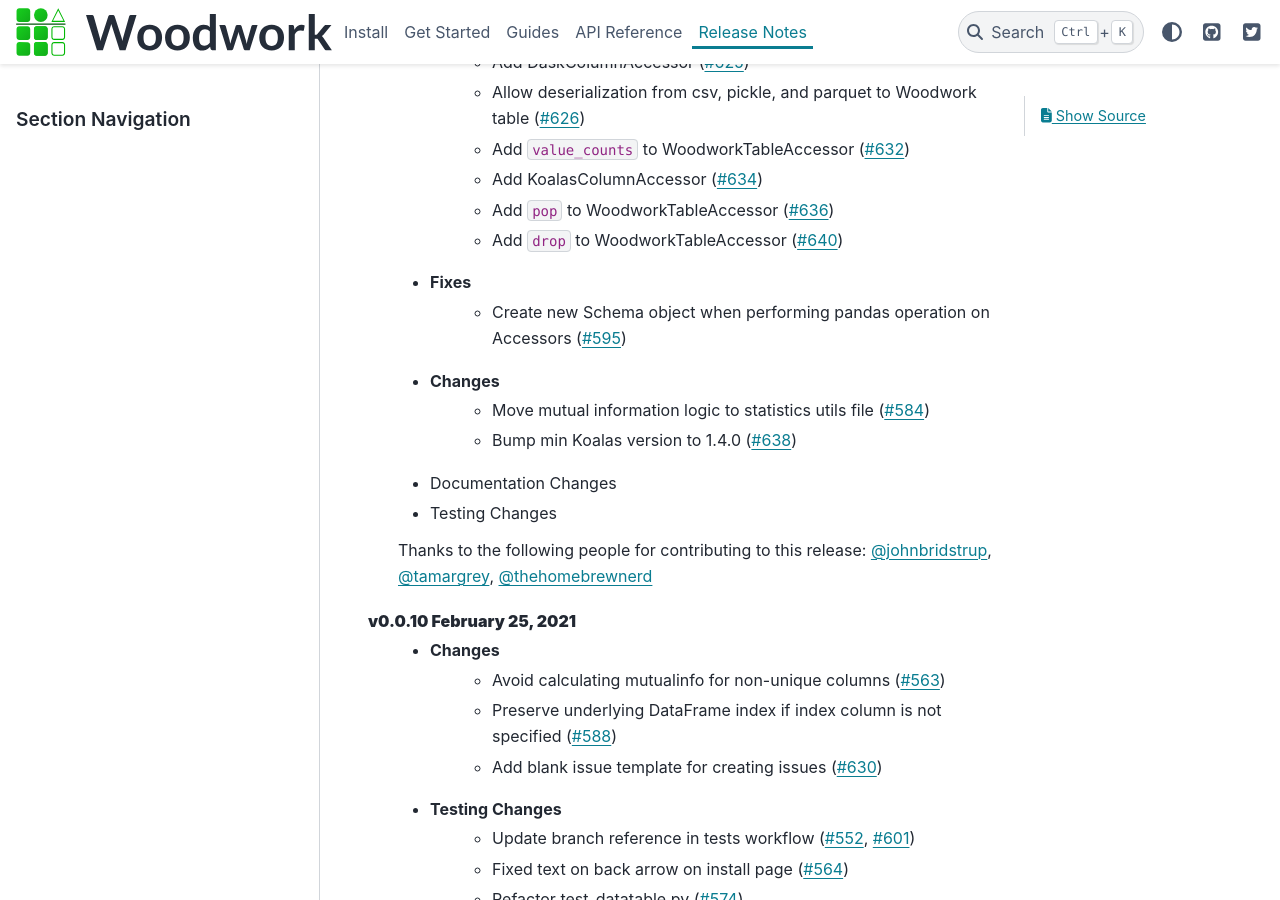
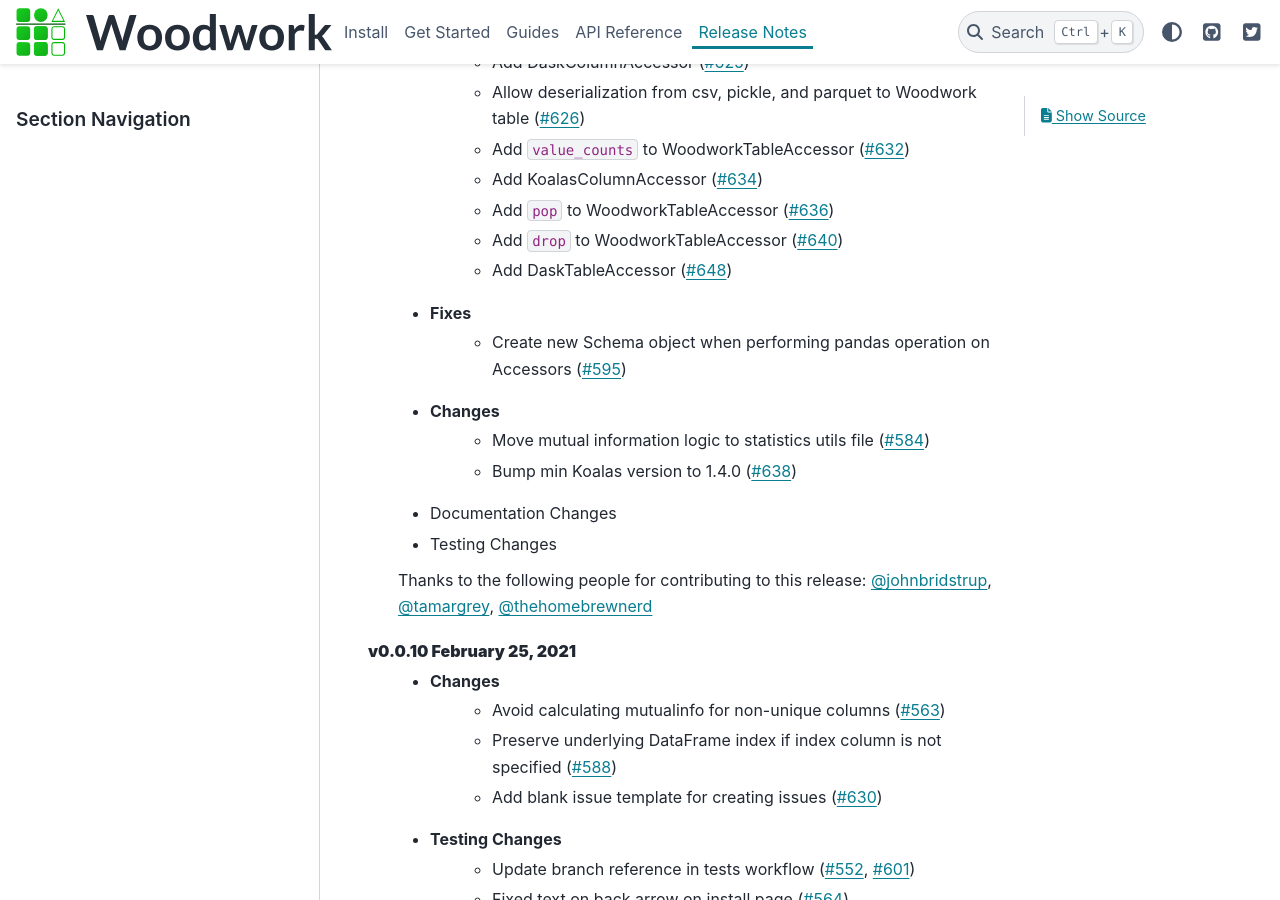
Before and after one commit to alteryx/woodwork, a Sphinx documentation site: the page built from docs/source/release_notes.rst, in a window 1280 px wide and 900 px high, scrolled down 1296 px. Built offline with Sphinx 7.4.7 and the PyData theme 0.15.4, drawn with Linux system fonts in a browser that asks for light colours; comment, search, counter and statistics services are not loaded.

Commit message:
update release notes

```diff
--- a/docs/source/release_notes.rst
+++ b/docs/source/release_notes.rst
@@ -35,6 +35,7 @@ Release Notes
         * Add KoalasColumnAccessor (:pr:`634`)
         * Add ``pop`` to WoodworkTableAccessor (:pr:`636`)
         * Add ``drop`` to WoodworkTableAccessor (:pr:`640`)
+        * Add DaskTableAccessor (:pr:`648`)
     * Fixes
         * Create new Schema object when performing pandas operation on Accessors (:pr:`595`)
     * Changes
```
